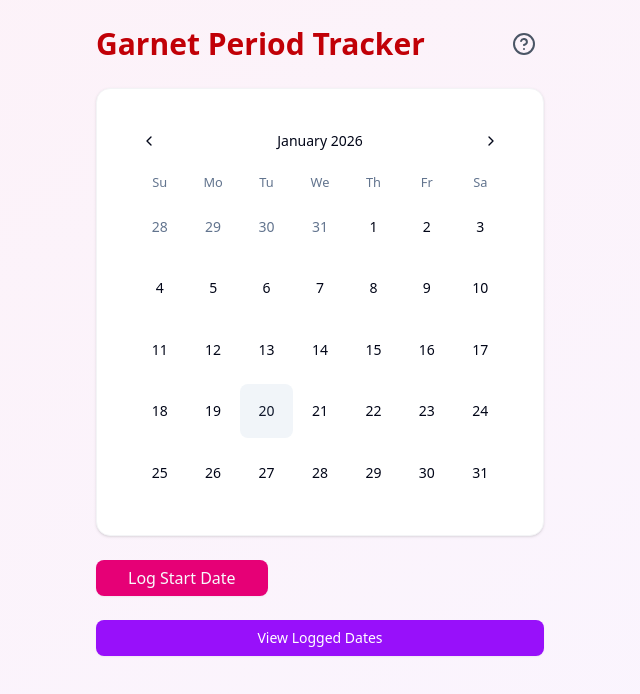
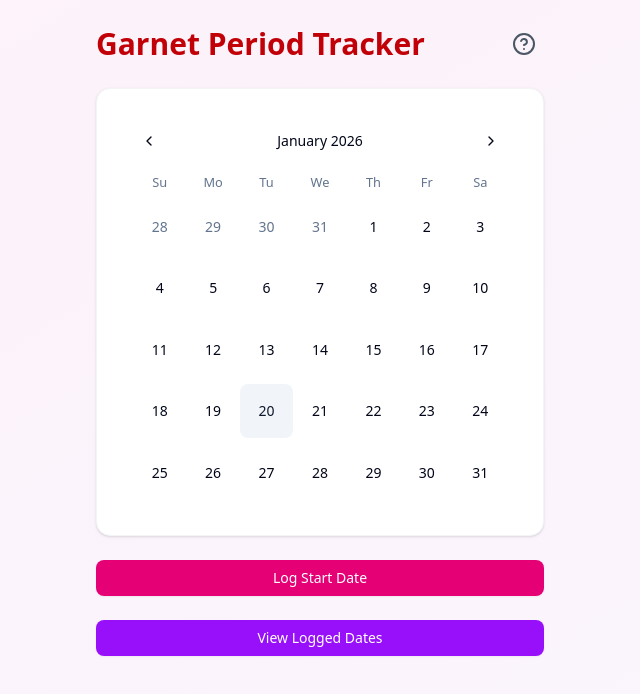
Before and after one commit to Danielle73/Garnet, a React (Vite) app: page /tracker in a window 1280 px wide. Shown: the top 694 px of the page, without its empty margins (320-960 px from the left). Built offline with nearby package versions, Linux system fonts and the light colour scheme.

Commit message:
feat(ux): hide log button after submission and guide user to history screen; reset button added for second submission by user

```diff
--- a/src/screens/TrackerScreen.tsx
+++ b/src/screens/TrackerScreen.tsx
@@ -51,6 +51,7 @@ function TrackerScreen({
   }) {
   const [selectedDate, setSelectedDate] = useState<Date | undefined>()
   const [loggingStep, setLoggingStep] = useState<"start" | "end">("start")
+  const [hasJustLogged, setHasJustLogged] = useState(false)
   const [currentEntry, setCurrentEntry] = useState<PeriodEntry | null>(null)
   const [showHelpModal, setShowHelpModal] = useState(false);
   const [message, setMessage] = useState<string | null>(null)
@@ -82,6 +83,7 @@ function TrackerScreen({
 
     setCurrentEntry(null)
     setLoggingStep("start")
+    setHasJustLogged(true)
     setMessage("End date logged! Entry saved.")
     setTimeout(() => setMessage(null), 2000)
   }
@@ -168,12 +170,24 @@ function TrackerScreen({
  )}
 
 <div className="space-y-2">
-<Button
-  onClick={handleSubmit}
-  className="w-full py-3 text-base font-medium bg-pink-600 hover:bg-pink-700 focus:ring-pink-500 sm:w-auto sm:px-8"
->
-  {loggingStep === "start" ? "Log Start Date" : "Log End Date"}
-</Button>
+{!hasJustLogged && (
+  <Button
+    onClick={handleSubmit}
+    className="w-full py-3 bg-pink-600 hover:bg-pink-700 text-white"
+  >
+    {loggingStep === "start" ? "Log Start Date" : "Log End Date"}
+  </Button>
+)}
+
+{hasJustLogged && (
+  <Button
+    variant="secondary"
+    className="w-full"
+    onClick={() => setHasJustLogged(false)}
+  >
+    Log Another Period
+  </Button>
+)}
 
 
 <Link to="/history">
```
